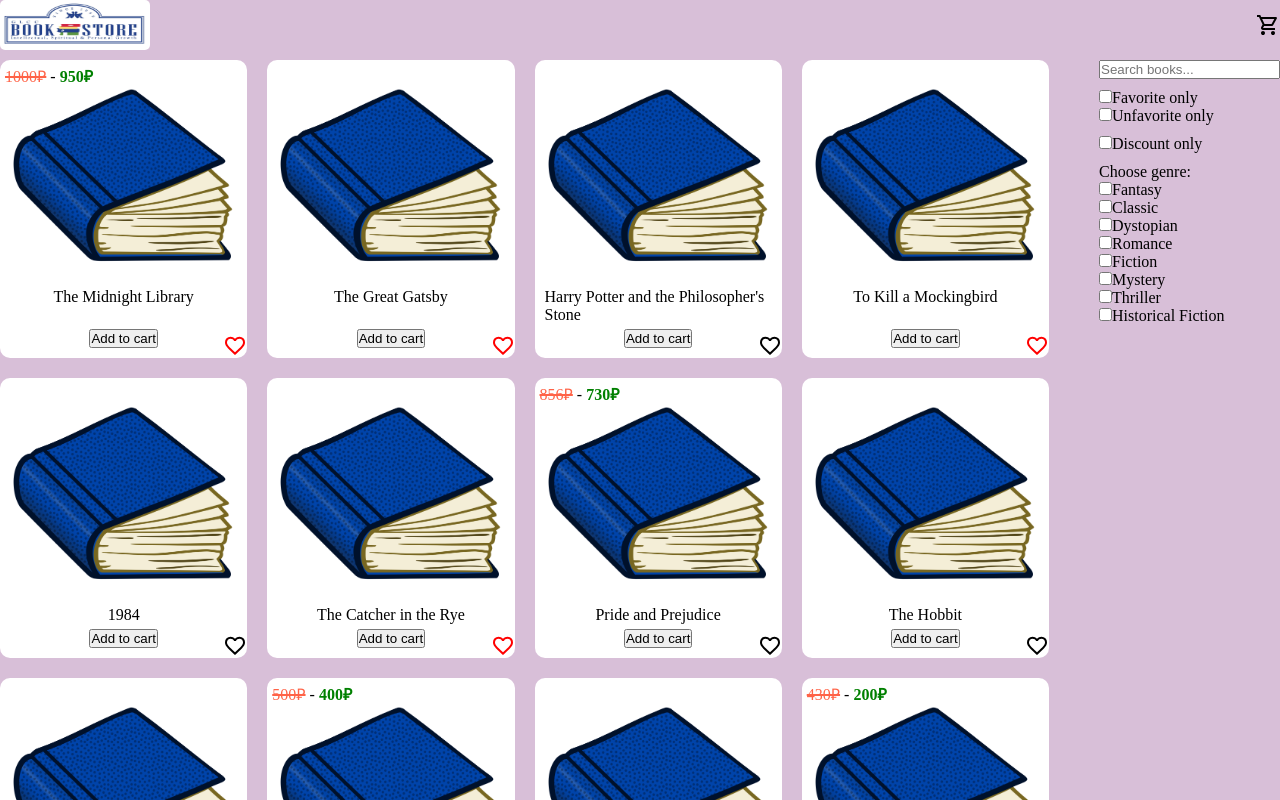
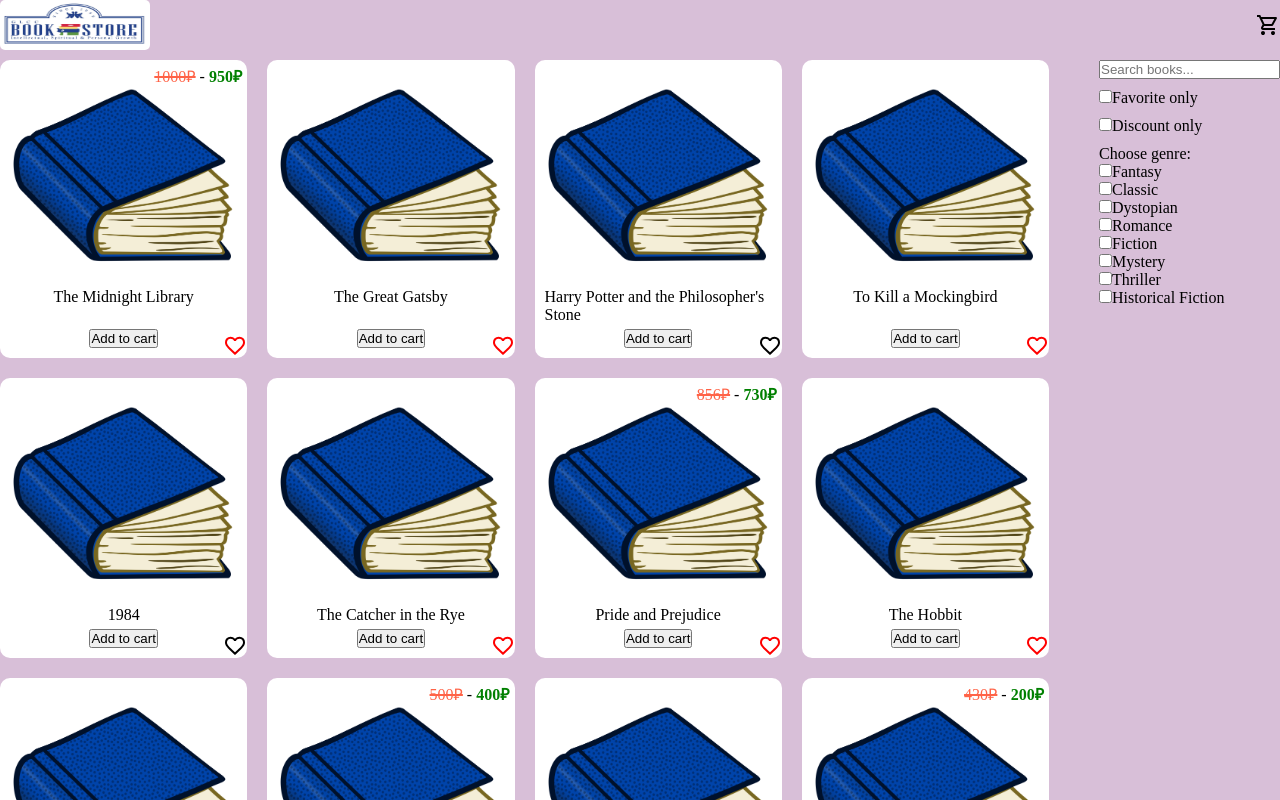
Before and after one commit to Kostya-star/books-shop, a Vue app: page / in a window 1280 px wide. Shown: the top 800 px of the page. Built offline with nearby package versions, Linux system fonts and the light colour scheme; data requests are answered from the project's data file.

Commit message:
feat: make discount filtration work

```diff
--- a/db.json
+++ b/db.json
@@ -44,7 +44,7 @@
       "id": "7",
       "name": "Pride and Prejudice",
       "genre": "Romance",
-      "isFavorite": false,
+      "isFavorite": true,
       "discount": {
         "old": 856,
         "new": 730
@@ -54,7 +54,7 @@
       "id": "8",
       "name": "The Hobbit",
       "genre": "Fantasy",
-      "isFavorite": false
+      "isFavorite": true
     },
     {
       "id": "9",
--- a/src/components/book-item.vue
+++ b/src/components/book-item.vue
@@ -52,7 +52,7 @@
 
   .discount {
     position: absolute;
-    left: 5px;
+    right: 5px;
     top: 5px;
 
     .old-price {
--- a/src/components/filtration-sidebar.vue
+++ b/src/components/filtration-sidebar.vue
@@ -1,52 +1,46 @@
 <script setup lang="ts">
-import { toRefs, watch } from 'vue';
+defineProps<{
+  searchBooks: string
+  toggleFavorite: boolean
+  toggleDiscount: boolean
+}>()
 
-const props = defineProps<{
-  toggleFavorite: boolean | null
+const emit = defineEmits<{
+  (e: 'update:search-books', search: string): void
+  (e: 'update:toggle-favorite', fav: boolean): void
+  (e: 'update:toggle-discount', discount: boolean): void
 }>()
-const emit = defineEmits(['update:search-books', 'update:toggle-favorite'])
-
-const { toggleFavorite } = toRefs(props)
-
-function toggleFavoritesFilters(newFav: boolean) {
-
-  // if the same chackbox is clicked then emit null and return
-  if(toggleFavorite.value === newFav) {
-    emit('update:toggle-favorite', null)
-    return
-  }
-
-  emit('update:toggle-favorite', newFav)
-}
 </script>
 
 <template>
   <div class="filtration">
-    <input type="text" placeholder="Search books..."
-      @input="$emit('update:search-books', ($event.target as HTMLInputElement).value)" />
+    <input
+        type="text"
+        placeholder="Search books..."
+        :value="searchBooks"
+        @input="$emit('update:search-books', ($event.target as HTMLInputElement).value)"
+      />
 
     <div>
       <input
         type="checkbox"
         id="favorite"
         name="favorites"
-        :checked="toggleFavorite === true"
-        @input="() => toggleFavoritesFilters(true)"
+        :checked="toggleFavorite"
+        @input="$emit('update:toggle-favorite', ($event.target as HTMLInputElement).checked)"
       />
-      <label for="favorite">Favorite only</label> <br />
+      <label for="favorite">Favorite only</label>
+    </div>
 
+    <div>
       <input
         type="checkbox"
-        id="unfavorite"
-        name="favorites"
-        :checked="toggleFavorite === false"
-        @input="() => toggleFavoritesFilters(false)"
+        id="discount"
+        name="discount"
+        :checked="toggleDiscount"
+        @input="$emit('update:toggle-discount', ($event.target as HTMLInputElement).checked)"
       />
-      <label for="unfavorite">Unfavorite only</label>
-    </div>
-    <div>
-      <input type="checkbox" id="discount" name="discount" />
-      <label for="discount" name="discount">Discount only</label>
+      <label for="discount">Discount only</label>
     </div>
 
     <div>
--- a/src/pages/home.vue
+++ b/src/pages/home.vue
@@ -12,7 +12,8 @@
 const booksError = ref(null)
 
 const searchBooks = ref('')
-const toggleFavorite = ref(null)
+const toggleFavorite = ref(false)
+const toggleDiscount = ref(false)
 
 onMounted(async () => {
   booksLoading.value = true
@@ -26,16 +27,17 @@
   }
 })
 
-watch([searchBooks, toggleFavorite], onSearchDebounced())
+watch([searchBooks, toggleFavorite, toggleDiscount], onSearchDebounced())
 
 function onSearchDebounced() {
-  return debounce(async ([search, isFavorite]) => {
+  return debounce(async ([search, isFavorite, isDiscount]) => {
 
     const searchVal = search.trim() ? `?name_like=${search}` : ''
-    const favoriteVal = isFavorite !== null ? `${searchVal ? '&' : '?'}isFavorite=${isFavorite}` : ''
+    const favoriteVal = isFavorite ? `${searchVal ? '&' : '?'}isFavorite=true` : ''
+    const discountVal = isDiscount ? `${searchVal || favoriteVal ? '&' : '?'}discount_ne=undefined` : ''
 
     try {
-      const resp = await axios.get(`${BASE_URL}books${searchVal}${favoriteVal}`)
+      const resp = await axios.get(`${BASE_URL}books${searchVal}${favoriteVal}${discountVal}`)
       books.value = resp.data
     } catch (err) {
       booksError.value = err;
@@ -79,6 +81,7 @@
       <filtration-sidebar
         v-model:search-books="searchBooks"
         v-model:toggle-favorite="toggleFavorite"
+        v-model:toggle-discount="toggleDiscount"
       />
     </template>
   </div>
```
